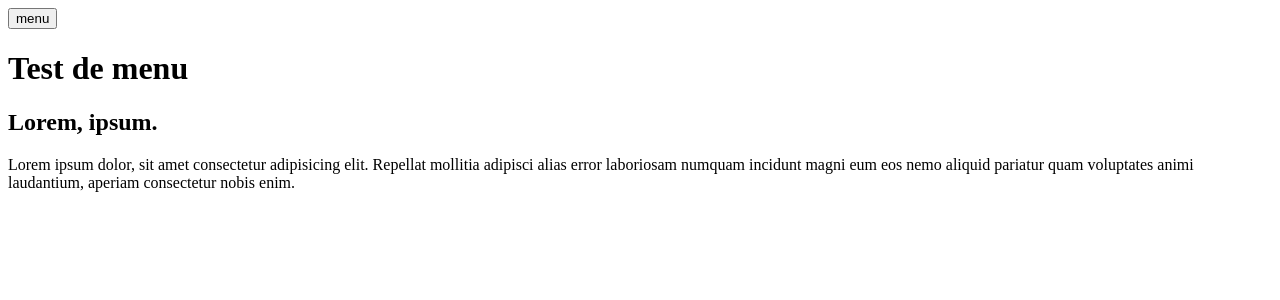
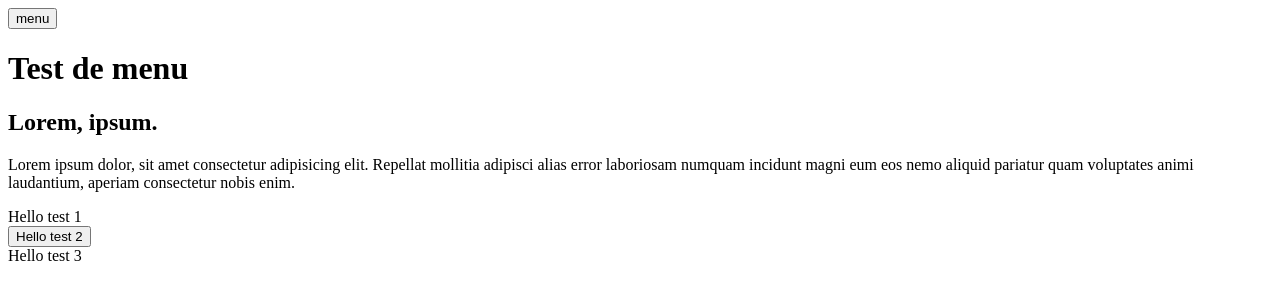
Before and after one commit to MMI-SAE-105/2022-r113-tp2-menu-alpinejs-maelontheflux, a website: page index.html in a window 1280 px wide. Drawn offline with nearby package versions, Linux system fonts and the light colour scheme.

Commit message:
accordeon

```diff
--- a/index.html
+++ b/index.html
@@ -1,5 +1,5 @@
 <!DOCTYPE html>
-<html lang="fr" x-data="{menuIsOpen: false}" :class="{noscroll:menuIsOpen,}">
+<html lang="fr" x-data="{menuIsOpen: false, accordeon1IsOpen: false, accordeon2IsOpen: false, accordeon3IsOpen: false }" :class="{noscroll:menuIsOpen,}">
 
 <head>
     <meta charset="UTF-8" />
@@ -60,5 +60,18 @@
       nemo aliquid pariatur quam voluptates animi laudantium, aperiam
       consectetur nobis enim.
     </p>
+      <accordeon>
+        <dt aria-controls="Test1" @click="accordeon1IsOpen=! accordeon1IsOpen">Hello test 1</dt>
+        <dd id="Test1" x-show="accordeon1IsOpen">Texte pour test le Test1 !</dd>
+
+        <button>
+          <dt aria-controls="Test2" @click="accordeon2IsOpen=! accordeon2IsOpen">Hello test 2</dt>
+        </button>
+        <dd id="Test2" x-show="accordeon2IsOpen">Texte pour test le boutton Test2 !</dd>
+
+        <dt aria-controls="Test3" @click="accordeon3IsOpen=! accordeon3IsOpen">Hello test 3</dt>
+        <dd id="Test3" x-show="accordeon3IsOpen">Texte pour test le Test3 !</dd>
+
+      </accordeon>
   </body>
 </html>
```
